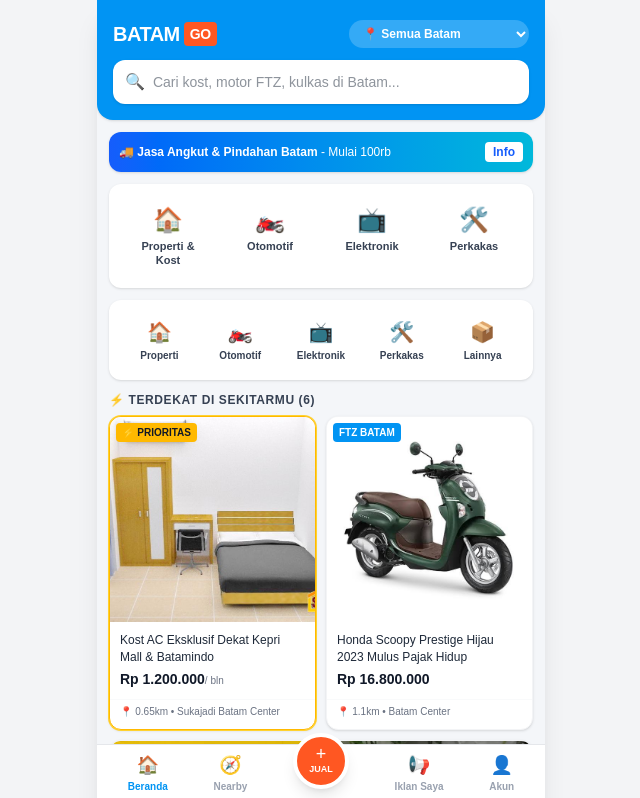
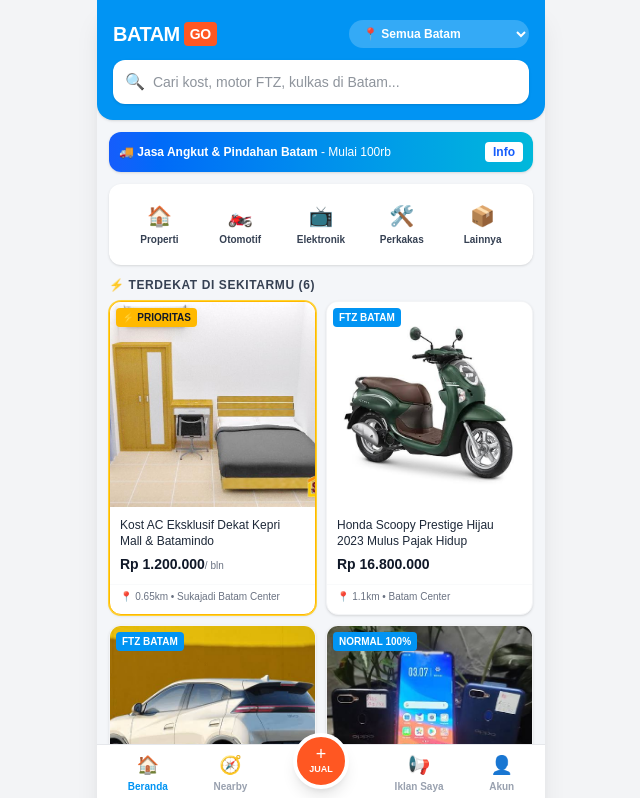
Before and after one commit to ptfoenig-blip/batam-go-app, a Next.js app: page / in a window 1280 px wide. Shown: the top 798 px of the page, without its empty margins (319-959 px from the left). Built offline with nearby package versions, Linux system fonts and the light colour scheme.

Commit message:
Update page.tsx

```diff
--- a/app/page.tsx
+++ b/app/page.tsx
@@ -225,12 +225,6 @@ export default function BatamGoApp() {
                   <span>🚚 <b>Jasa Angkut & Pindahan Batam</b> - Mulai 100rb</span>
                   <span className="bg-white text-blue-600 font-bold px-2 py-0.5 rounded">Info</span>
                 </div>
-                <div className="bg-white mx-3 mt-3 p-3 rounded-xl shadow-sm grid grid-cols-4 gap-2 text-center">
-                  <button onClick={() => setSelectedCategory(selectedCategory === "properti" ? "semua" : "properti")} className={`flex flex-col items-center p-2 rounded-xl ${selectedCategory === "properti" ? "bg-blue-50 ring-1 ring-[#0194F3]" : ""}`}><span className="text-2xl mb-1">🏠</span><span className="text-[11px] font-semibold text-gray-700 leading-tight">Properti & Kost</span></button>
-                  <button onClick={() => setSelectedCategory(selectedCategory === "otomotif" ? "semua" : "otomotif")} className={`flex flex-col items-center p-2 rounded-xl ${selectedCategory === "otomotif" ? "bg-blue-50 ring-1 ring-[#0194F3]" : ""}`}><span className="text-2xl mb-1">🏍️</span><span className="text-[11px] font-semibold text-gray-700 leading-tight">Otomotif</span></button>
-                  <button onClick={() => setSelectedCategory(selectedCategory === "elektronik" ? "semua" : "elektronik")} className={`flex flex-col items-center p-2 rounded-xl ${selectedCategory === "elektronik" ? "bg-blue-50 ring-1 ring-[#0194F3]" : ""}`}><span className="text-2xl mb-1">📺</span><span className="text-[11px] font-semibold text-gray-700 leading-tight">Elektronik</span></button>
-                  <button onClick={() => setSelectedCategory(selectedCategory === "perkakas" ? "semua" : "perkakas")} className={`flex flex-col items-center p-2 rounded-xl ${selectedCategory === "perkakas" ? "bg-blue-50 ring-1 ring-[#0194F3]" : ""}`}><span className="text-2xl mb-1">🛠️</span><span className="text-[11px] font-semibold text-gray-700 leading-tight">Perkakas</span></button>
-                </div>
                                 <div className="bg-white mx-3 mt-3 p-3 rounded-xl shadow-sm grid grid-cols-5 gap-1 text-center">
                   <button onClick={() => setSelectedCategory(selectedCategory === "properti" ? "semua" : "properti")} className={`flex flex-col items-center p-1.5 rounded-xl ${selectedCategory === "properti" ? "bg-blue-50 ring-1 ring-[#0194F3]" : ""}`}><span className="text-xl mb-1">🏠</span><span className="text-[10px] font-semibold text-gray-700 leading-tight">Properti</span></button>
                   <button onClick={() => setSelectedCategory(selectedCategory === "otomotif" ? "semua" : "otomotif")} className={`flex flex-col items-center p-1.5 rounded-xl ${selectedCategory === "otomotif" ? "bg-blue-50 ring-1 ring-[#0194F3]" : ""}`}><span className="text-xl mb-1">🏍️</span><span className="text-[10px] font-semibold text-gray-700 leading-tight">Otomotif</span></button>
```
